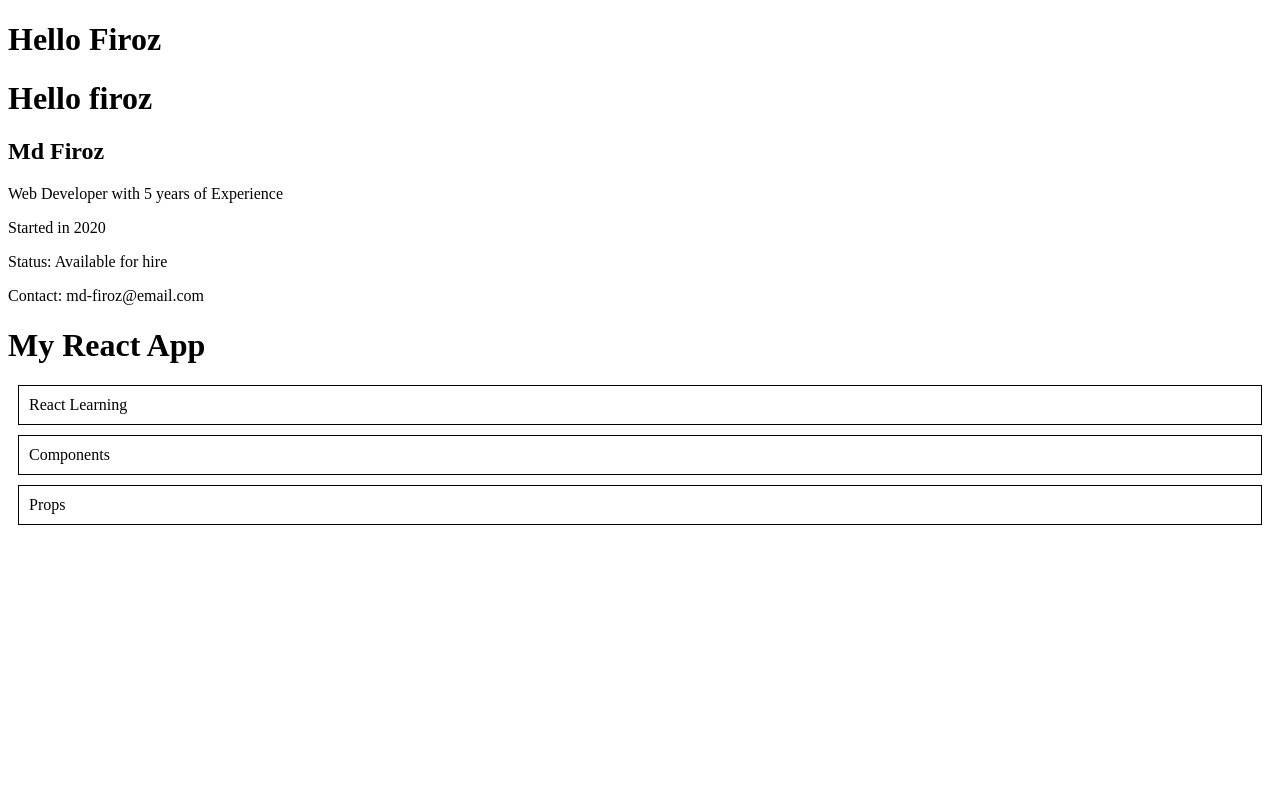
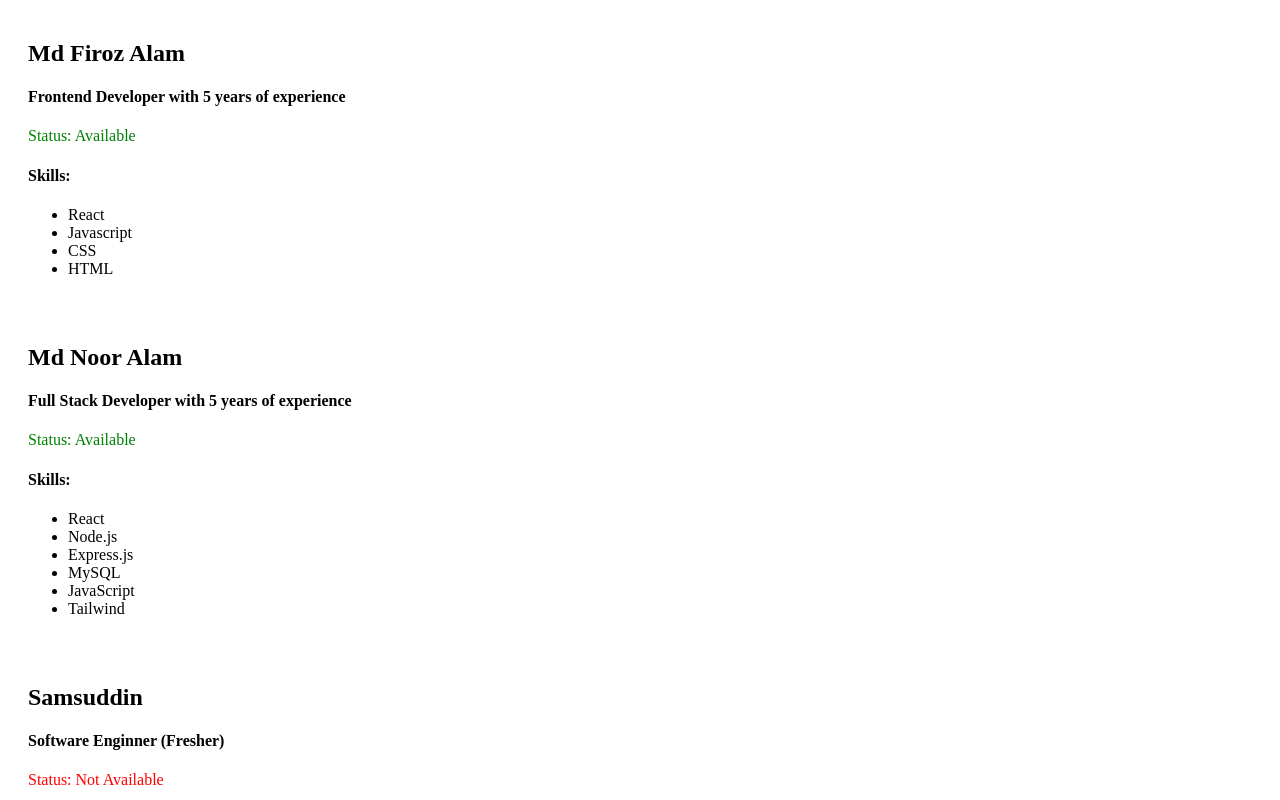
Before and after one commit to MdFirozAlam-maker/react-learning, a React (Vite) app in the folder Day02/: page / in a window 1280 px wide. Shown: the top 800 px of the page. Built offline with nearby package versions, Linux system fonts and the light colour scheme.

Commit message:
Build CandidateCard with props, conditional rendering, fresher logic, and list rendering

```diff
--- a/Day02/src/App.jsx
+++ b/Day02/src/App.jsx
@@ -3,6 +3,9 @@ import Header from './components/Header'
 import Card from './components/Card'
 import { Hello , HelloWithoutJSX} from './Hello'
 import { Candidateprofile } from './Candidateprofile'
+import Welcome from './Welcome'
+import Product from './Product'
+import CandidateCard from './components/CandidateCard'
 
 
 
@@ -11,13 +14,23 @@ const App = () => {
 
   return (
     <div>
+      {/* <Product title="Gaming laptop" price={1299.99} inStock={true} categories={["Electronics","Computers","Gaming"]} />
+      <Welcome name="firoz" alias="Batman"/>
+      <Welcome name="noor" alias="superman"/>
+      <Welcome name="samsudin" alias="loki"/>
       <Hello />
       <HelloWithoutJSX />
       <Candidateprofile />
       <Header />
       <Card title="React Learning" />
       <Card title="Components" />
-      <Card title="Props" />
+      <Card title="Props" /> */}
+
+      <CandidateCard name="Md Firoz Alam" role="Frontend Developer" experience={5} Available={true} skills={["React", "Javascript","CSS","HTML"]}/>
+
+      <CandidateCard name="Md Noor Alam" role="Full Stack Developer" experience={5} Available={true} skills={["React","Node.js","Express.js","MySQL","JavaScript","Tailwind"]}/>
+
+      <CandidateCard name="Samsuddin" role="Software Enginner" experience={0} Available={false} skills={["React","Node.js","Express.js","MySQL","JavaScript","Tailwind","CI&CD"]}/>
 
     </div>
   )
--- /dev/null
+++ b/Day02/src/Product.jsx
@@ -0,0 +1,15 @@
+import React from 'react'
+
+const Product = ({ title, price, inStock, categories }) => {
+  return (
+    <div>
+      <h3>{title}</h3>
+     <p>Price: ${price}</p>
+     <p>In stock: {inStock ? "Yes" : "No"}</p>
+     <p>Categories: {categories.join(", ")}</p>
+
+    </div>
+  )
+}
+
+export default Product
--- /dev/null
+++ b/Day02/src/Welcome.jsx
@@ -0,0 +1,11 @@
+import React from 'react'
+
+const Welcome = (props) => {
+  return (
+    <div>
+      <h1>Hello, {props.name} a.k.a {props.alias}</h1>
+    </div>
+  )
+}
+
+export default Welcome
--- /dev/null
+++ b/Day02/src/components/CandidateCard.jsx
@@ -0,0 +1,19 @@
+import React from 'react'
+
+const CandidateCard = ({name,role,experience,Available,skills}) => {
+  return (
+    <div style={{ border: "1px solid balck", padding: "10px", margin:"10px"}}>
+      <h2>{name}</h2>
+      <h4>{experience === 0 ? `${role} (Fresher)` : `${role} with ${experience} years of experience `}</h4>
+      <p style={{color:Available ? "green" : "red"}}>Status: {Available ? "Available" : "Not Available"}</p>
+   <h4>Skills:</h4>
+   <ul>
+    {skills.map((skill,index) => (
+      <li key={index}>{skill}</li>
+    ))}
+   </ul>
+    </div>
+  )
+}
+
+export default CandidateCard
```
